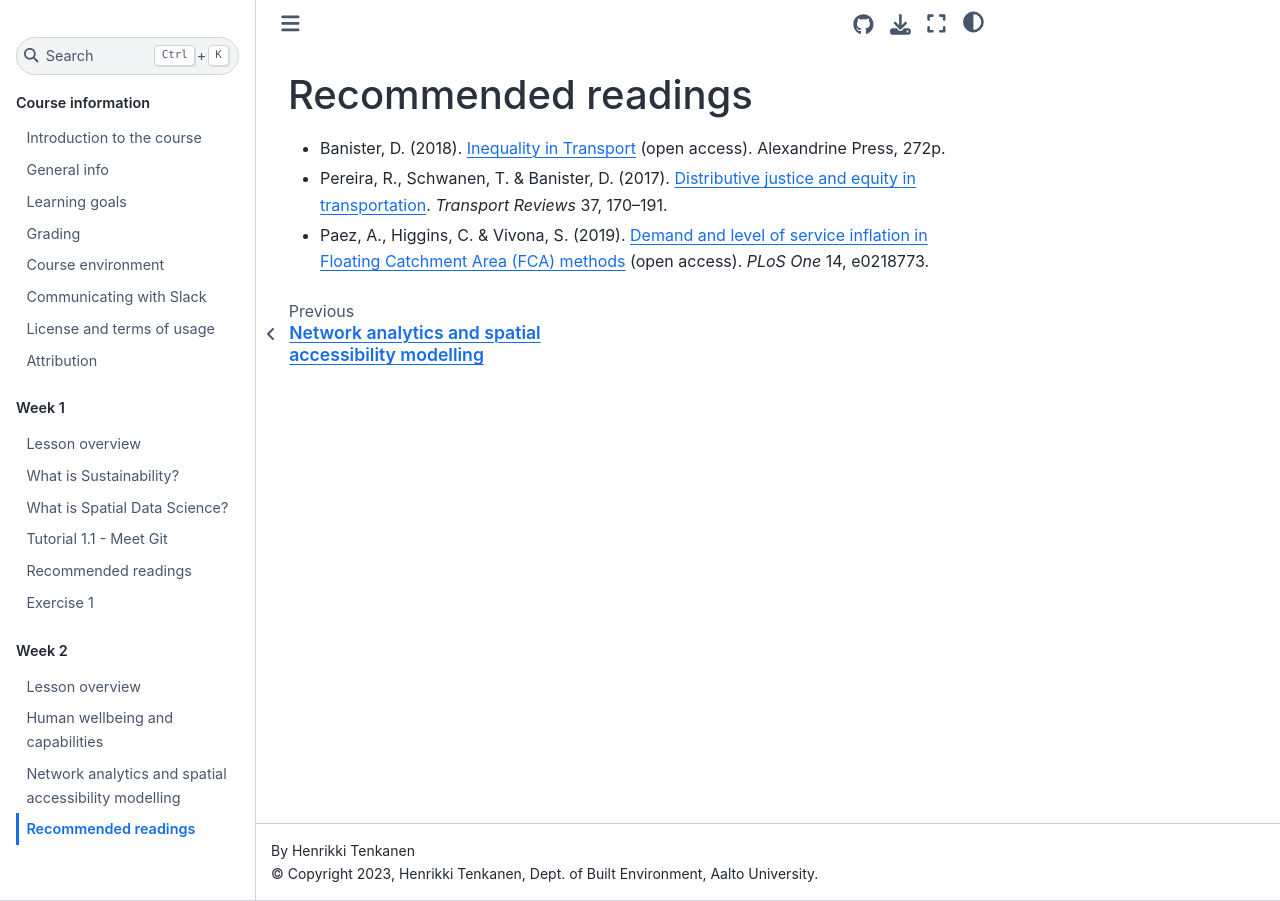
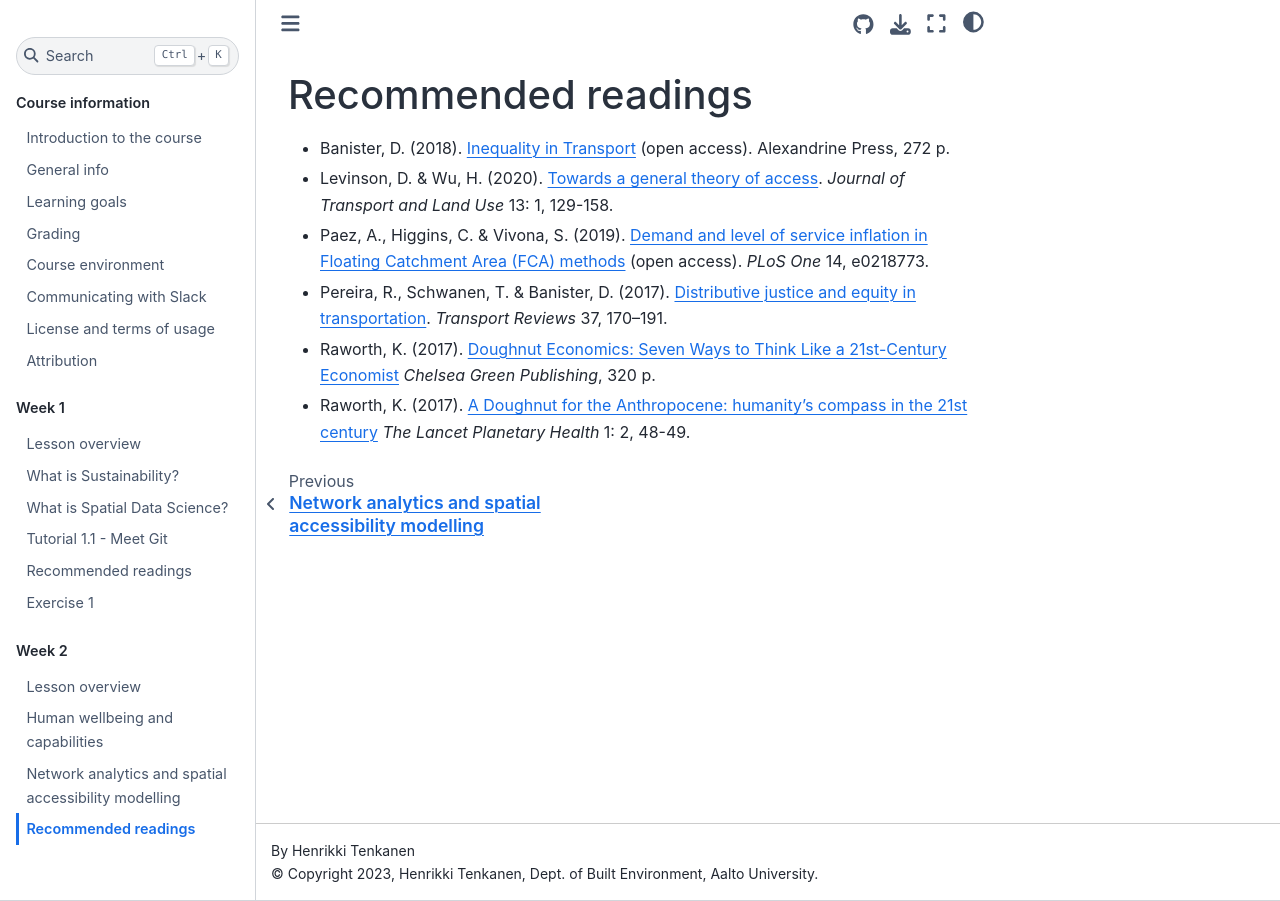
Before and after one commit to AaltoGIS/Sustainability-GIS, a Sphinx documentation site: the page built from source/lessons/L2/literature.rst, in a window 1280 px wide. Built offline with Sphinx 7.4.7 and the Sphinx Book theme 1.1.4, drawn with Linux system fonts in a browser that asks for light colours; pages that are not in the unit, such as notebooks, are missing from menus.

Commit message:
Add literature

```diff
--- a/source/lessons/L2/literature.rst
+++ b/source/lessons/L2/literature.rst
@@ -1,6 +1,9 @@
 Recommended readings
 ====================
 
-- Banister, D. (2018). `Inequality in Transport <https://www.inequalityintransport.org.uk/exploring-transport-inequality>`__ (open access). Alexandrine Press, 272p.
+- Banister, D. (2018). `Inequality in Transport <https://www.inequalityintransport.org.uk/exploring-transport-inequality>`__ (open access). Alexandrine Press, 272 p.
+- Levinson, D. & Wu, H. (2020). `Towards a general theory of access <https://www.jtlu.org/index.php/jtlu/article/view/1660>`__. *Journal of Transport and Land Use* 13: 1, 129-158.
+- Paez, A., Higgins, C. & Vivona, S.  (2019). `Demand and level of service inflation in Floating Catchment Area (FCA) methods <https://doi.org/10.1371/journal.pone.0218773>`__ (open access). *PLoS One* 14, e0218773.
 - Pereira, R., Schwanen, T. & Banister, D. (2017). `Distributive justice and equity in transportation <https://www.tandfonline.com/doi/full/10.1080/01441647.2016.1257660>`__. *Transport Reviews* 37, 170–191.
-- Paez, A., Higgins, C. & Vivona, S.  (2019). `Demand and level of service inflation in Floating Catchment Area (FCA) methods <https://doi.org/10.1371/journal.pone.0218773>`__ (open access). *PLoS One* 14, e0218773.
+- Raworth, K. (2017). `Doughnut Economics: Seven Ways to Think Like a 21st-Century Economist <https://en.wikipedia.org/wiki/Doughnut_Economics:_Seven_Ways_to_Think_Like_a_21st-Century_Economist>`__ *Chelsea Green Publishing*, 320 p.
+- Raworth, K. (2017). `A Doughnut for the Anthropocene: humanity’s compass in the 21st century <https://www.thelancet.com/journals/lanplh/article/PIIS2542-5196(17)30028-1/fulltext>`__ *The Lancet Planetary Health* 1: 2, 48-49.
```
